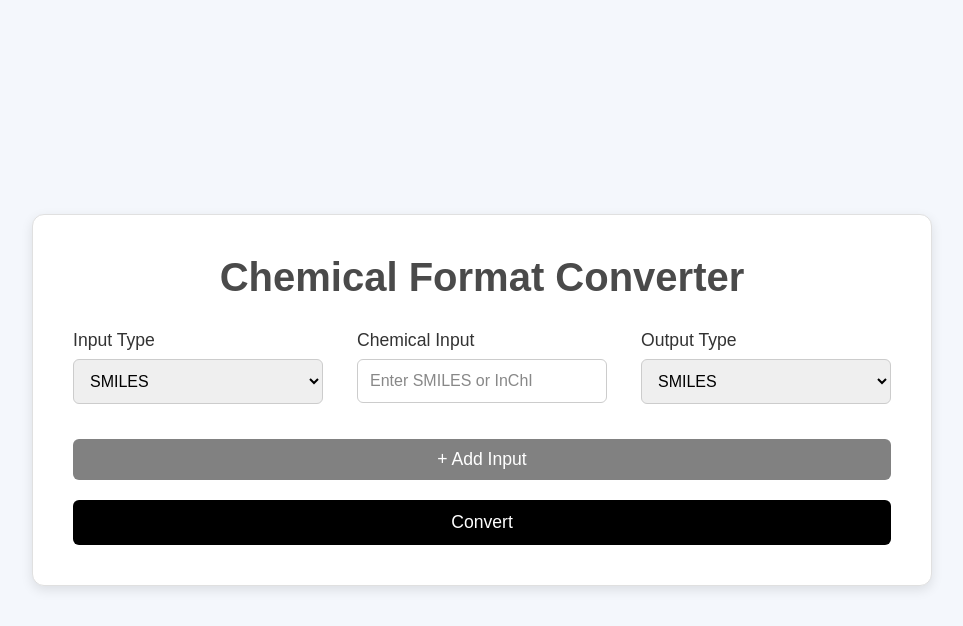
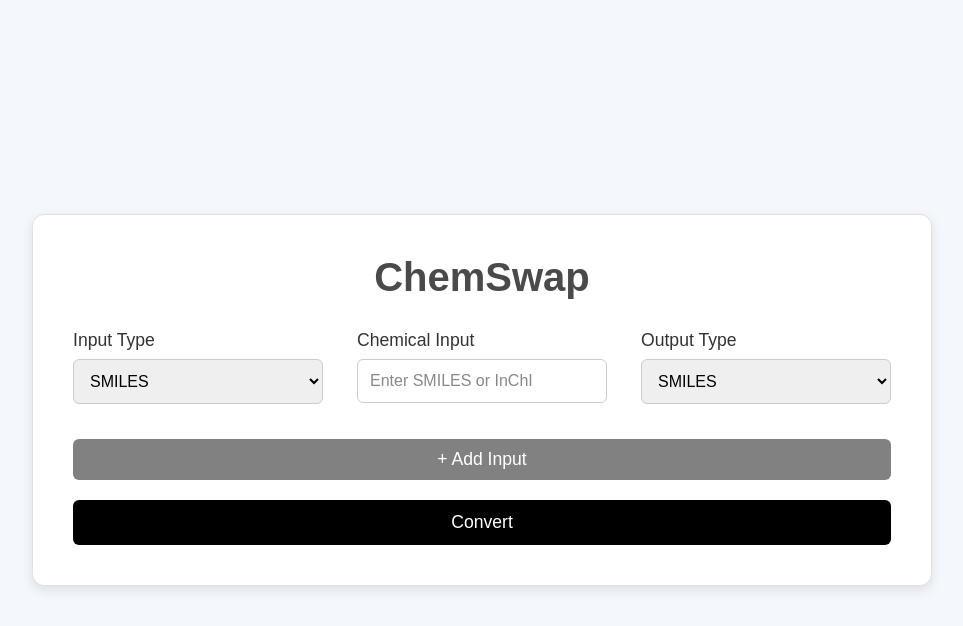
Before and after one commit to mthavarajah/chemical-formats, a Flask app: page / in a window 1280 px wide. Shown: the top 626 px of the page, without its empty margins (158-1121 px from the left). Run offline with Flask 3, Linux system fonts and the light colour scheme.

Commit message:
title update

```diff
--- a/templates/index.html
+++ b/templates/index.html
@@ -9,7 +9,7 @@
 <body>
   <div class="container">
     <div class="form-container">
-      <h1>Chemical Format Converter</h1>
+      <h1>ChemSwap</h1>
 
       <form action="/convert" method="POST" id="conversion-form">
         <div id="input-rows">
```
